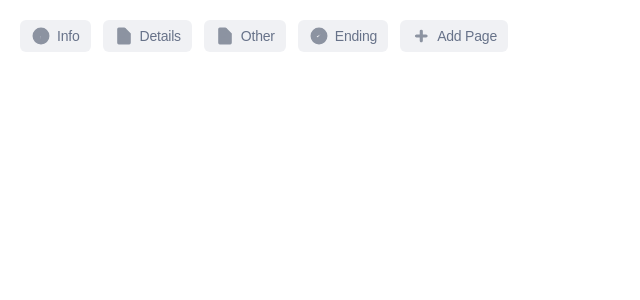
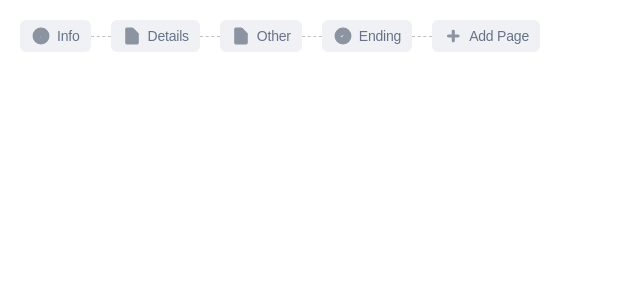
Before and after one commit to mikegulline/fillout, a Next.js app: page / in a window 1280 px wide. Shown: the top 300 px of the page, without its empty margins (0-640 px from the left). Built offline with nearby package versions, Linux system fonts and the light colour scheme.

Commit message:
add new step

```diff
--- /dev/null
+++ b/src/components/ui/button-add.tsx
@@ -0,0 +1,25 @@
+import PlusIcon from '@/assets/icon-plus-small.svg';
+
+export const ButtonAdd = ({ onClick }: { onClick: () => void }) => {
+  return (
+    <button onClick={onClick}>
+      <div className='group cursor-pointer flex items-center justify-center w-5 hover:w-14 transition-[width] duration-200 delay-400'>
+        <div className='relative h-4 w-full flex items-center justify-center'>
+          <div className='w-full h-0 border-t-[1.5px] border-[#C0C0C0] border-dashed' />
+          <div
+            className='
+      opacity-0 scale-0
+      group-hover:opacity-100 group-hover:scale-100
+      transition-all duration-500 delay-300
+      absolute w-4 h-4 bg-white border-[0.5px] border-[#E1E1E1]
+      rounded-full shadow-[0px_1px_3px_#0000000A,0px_1px_1px_#00000005]
+      flex justify-center items-center
+    '
+          >
+            <PlusIcon />
+          </div>
+        </div>
+      </div>
+    </button>
+  );
+};
--- a/src/components/ui/step-navigation.tsx
+++ b/src/components/ui/step-navigation.tsx
@@ -1,6 +1,7 @@
 'use client';
 import { useState } from 'react';
-import { Button, Buttons } from '@/components/ui/button';
+import { Button, Buttons, ButtonIcons } from '@/components/ui/button';
+import { ButtonAdd } from './button-add';
 
 type StepNavigationProps = {
   buttons: Buttons;
@@ -8,11 +9,33 @@ type StepNavigationProps = {
 
 export const StepNavigation = ({ buttons }: StepNavigationProps) => {
   const [navigation, setNavigation] = useState(buttons);
+
+  const handleAddStep = (index: number) => {
+    setNavigation((prev) => {
+      const newElement = {
+        name: 'New Step',
+        icon: 'info' as ButtonIcons,
+      };
+
+      const before = prev.slice(0, index);
+      const after = prev.slice(index);
+
+      return [...before, newElement, ...after];
+    });
+  };
+
   return (
     <div className='w-[1140px] h-[72px] p-5'>
-      <ul className='w-[1100px] h-8 justify-start gap-3 rounded-[12px] flex'>
-        {navigation?.map(({ name, icon }) => (
-          <li key={name}>
+      <ul className='w-[1100px] h-8 justify-start rounded-[12px] flex'>
+        {navigation?.map(({ name, icon }, i) => (
+          <li key={name + i} className='flex'>
+            {i > 0 && (
+              <ButtonAdd
+                onClick={() => {
+                  handleAddStep(i);
+                }}
+              />
+            )}
             <Button name={name} icon={icon} />
           </li>
         ))}
```
Also changed, not shown: notes.txt.
